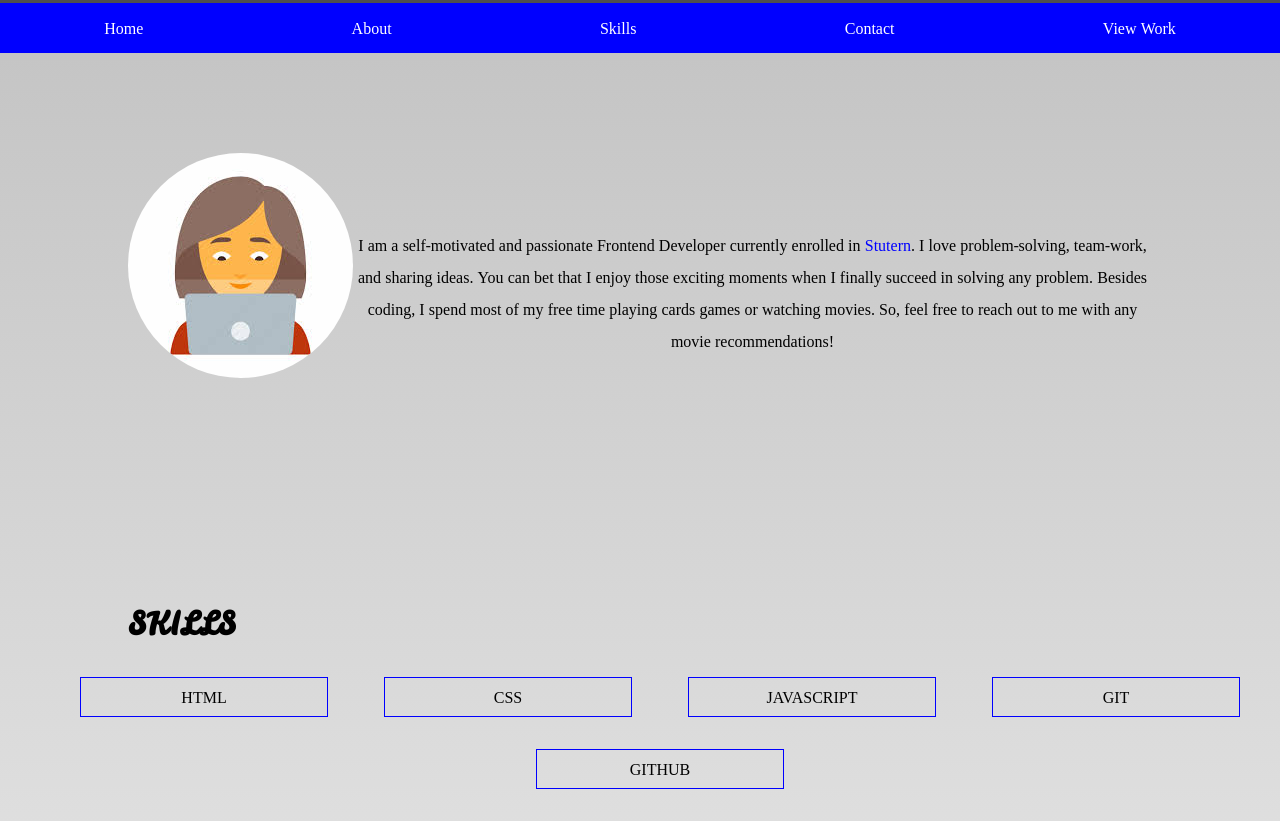
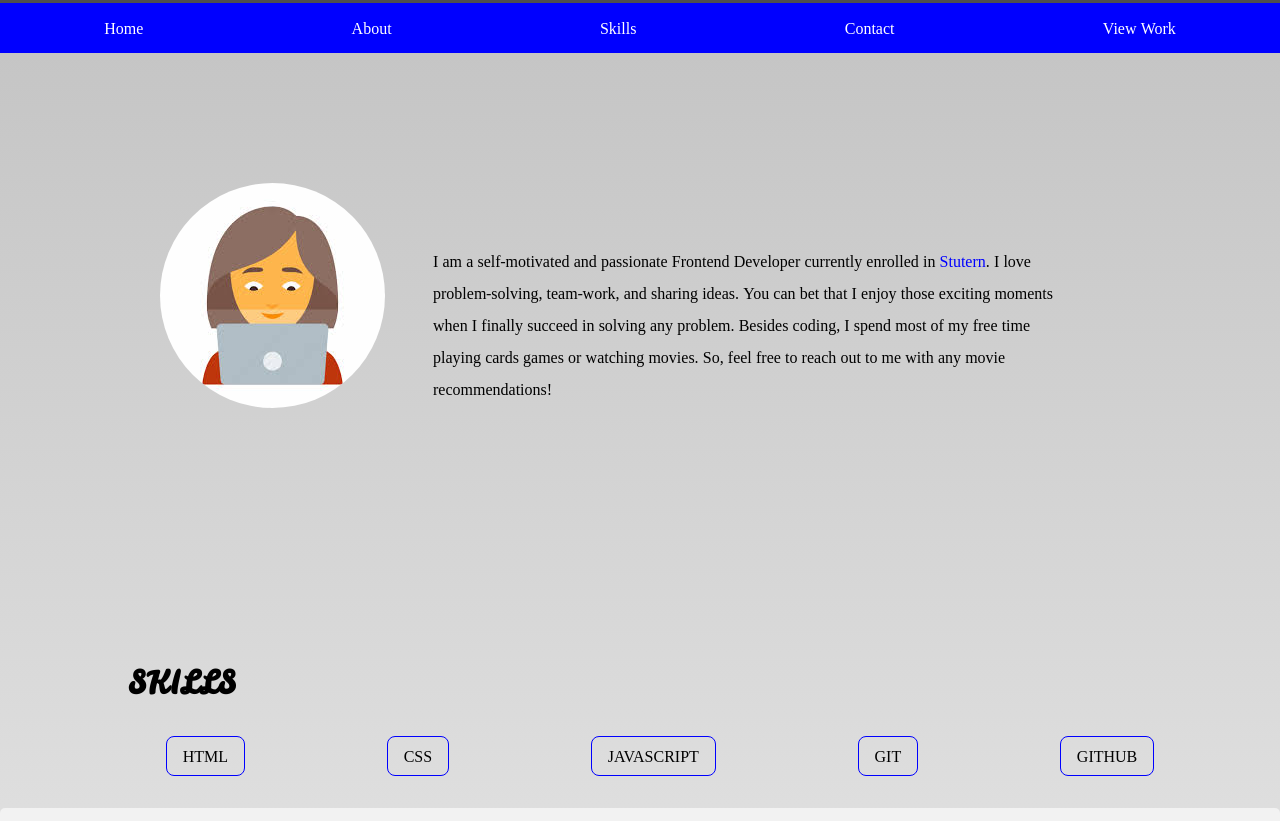
Before and after one commit to Achele/Portfolio-Project, a plain HTML site: page index.html in a window 1280 px wide. Shown: the part 797-1618 px from the top of the page. Drawn offline with Linux system fonts and the light colour scheme; grey boxes are pictures that could not be loaded.

Commit message:
Update style.css

```diff
--- a/style.css
+++ b/style.css
@@ -5,12 +5,15 @@
 *::after {
   box-sizing: border-box;
 }
-
+li,
 body {
   margin: 0;
   padding: 0;
+}
+body {
   background: linear-gradient(darkgray, whitesmoke);
   font-family: "Noto Serif Georgian", serif;
+  color: #000000;
 }
 
 html {
@@ -23,7 +26,9 @@ main {
   min-height: 100vh;
   font-family: "Noto Serif Georgian", serif;
 }
-
+img {
+  max-width: 100%;
+}
 div > h1 {
 }
 
@@ -89,14 +94,24 @@ li a {
 }
 
 .aboutMeText {
-  align-self: center;
+  display: flex;
+  align-items: center;
+  justify-content: space-between;
+  flex-direction: column;
+  /* align-self: center;
   display: inline-block;
-  text-align: center;
+  text-align: center; */
+}
+.aboutMeText p {
+  padding: 3em;
 }
 .aboutMeText a {
   text-decoration: none;
   color: blue;
   cursor: pointer;
+}
+.aboutMeText a:hover {
+  text-decoration: underline;
 }
 
 .aboutMeText img {
@@ -108,12 +123,8 @@ li a {
 }
 
 .aboutMe {
-  display: flex;
-  flex-direction: row;
-  /* flex-wrap: wrap; */
-  /* justify-content: space-between; */
-  /* margin: 70px 50px 00; */
-  margin: 10em 8em;
+  padding: 0 2em;
+  margin: 8em;
 }
 
 .aboutMeText p {
@@ -139,8 +150,9 @@ li a {
 #skills li {
   list-style: none;
   border: 1px solid blue;
+  border-radius: 0.5em;
   margin: 1em;
-  width: 20%;
+  /* width: 22%; */
   text-transform: uppercase;
   padding: 0.5em 1em;
 }
@@ -197,3 +209,13 @@ input[type="submit"]:hover {
     margin-top: 0;
   }
 }
+@media (min-width: 600px) {
+  .aboutMeText {
+    display: flex;
+    flex-direction: row;
+  }
+  /* .skills li{
+        width: 0;
+        p
+      } */
+}
```
